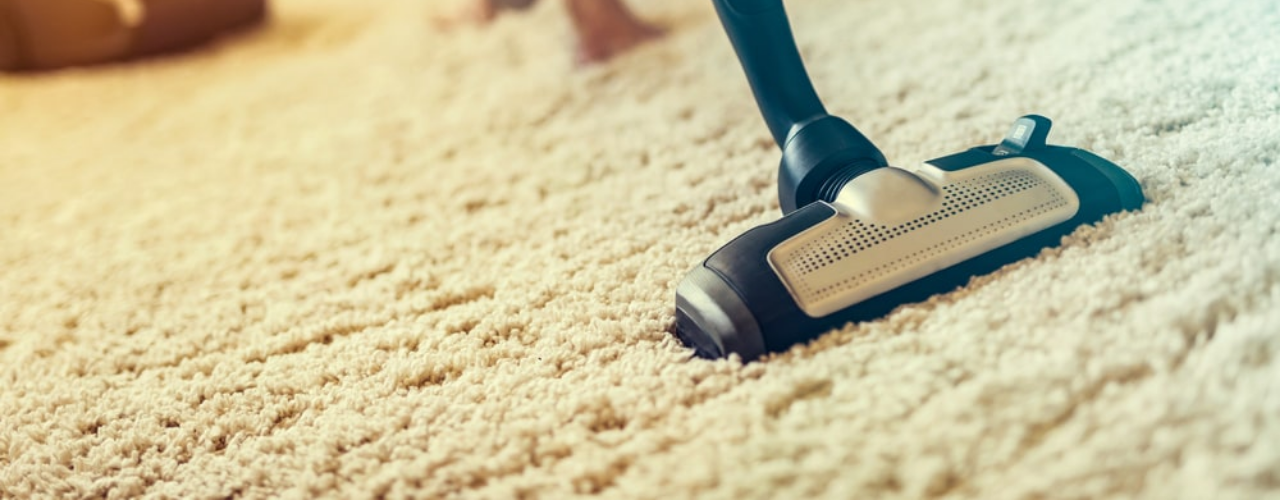
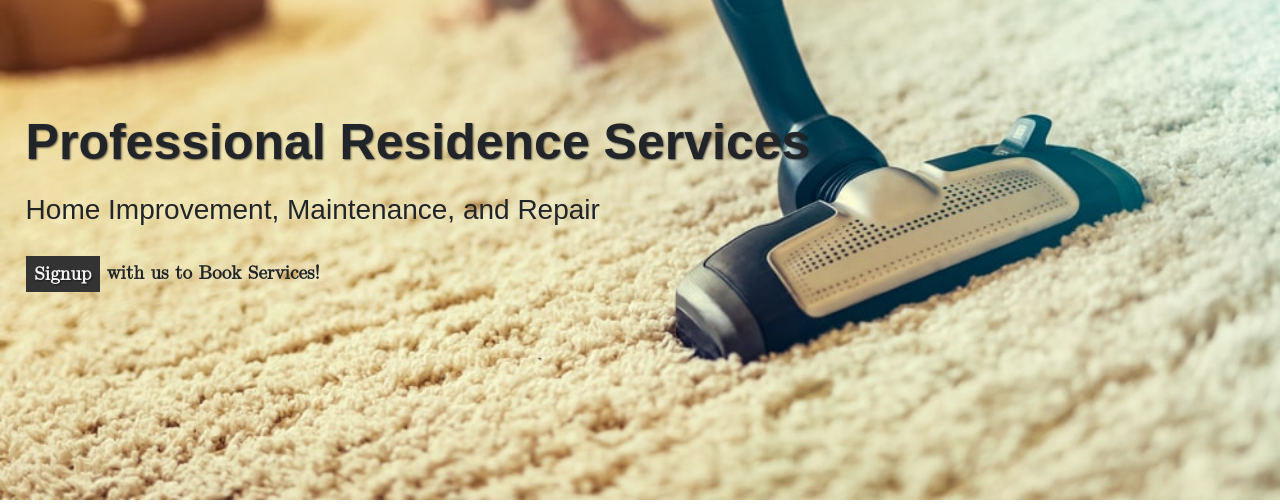
Before and after one commit to priyamanocha/Capstone, a PHP site: page / in a window 1280 px wide. Shown: the part 115-619 px from the top of the page. Run offline with PHP 8.4, Linux system fonts and the light colour scheme; data comes from the database, SQL or seed files in the repository; data that the repository does not hold is empty.

Commit message:
Benefit Statement

```diff
--- a/ResidenceRevive/css/styles.css
+++ b/ResidenceRevive/css/styles.css
@@ -25,6 +25,7 @@ nav a {
 .welcome {
     color: rgba(255, 255, 255, 0.75);
 }
+
 .background-image-container {
     background-image: url('../images/background.jpg');
     background-size: cover;
@@ -33,18 +34,41 @@ nav a {
     padding: 50px 0;
     height: 500px;
 }
-.background-image-container h1{
+
+.background-image-container h1 {
     text-shadow: 1px 1px 2px rgba(0, 0, 0, 0.6);
     padding: 5%;
     font-weight: bold;
     font-size: 50px;
     margin-top: 50px;
 }
-.background-image-container a{
+
+.background-image-container .image-text {
+    padding: 1%;
+    padding-left: 2%;
+}
+
+.background-image-container .image-text-h3 {
+    padding-left: 2%;
+}
+
+.background-image-container p {
+    padding: 2%;
+}
+
+.background-image-container .image-button {
+    padding: 0.7%;
+    color: #f4f4f4;
+    background-color: #333;
+}
+
+
+.background-image-container a {
     text-decoration: none;
     color: rgba(0, 0, 0, 0.6);
     text-shadow: 1px 1px 2px rgba(0, 0, 0, 0.6);
 }
+
 .heading {
     font-weight: bold;
     text-align: center;
@@ -396,6 +420,7 @@ nav {
 }
 
 @media (max-width: 1300px) {
+
     .links,
     .search {
         display: none;
--- a/ResidenceRevive/index.php
+++ b/ResidenceRevive/index.php
@@ -21,6 +21,9 @@ $icons = [
 ];
 ?>
 <div class="background-image-container">
+    <h1 class="image-text">Professional Residence Services</h1>
+    <h3 class="image-text-h3">Home Improvement, Maintenance, and Repair</h3>
+    <p class="bold"><a href="signup.php" class="image-button">Signup</a> with us to Book Services!</p>
 </div>
 <h1 class="heading">Residence Revive Services</h1>
 <div class="services-grid" id="services-grid">
```
